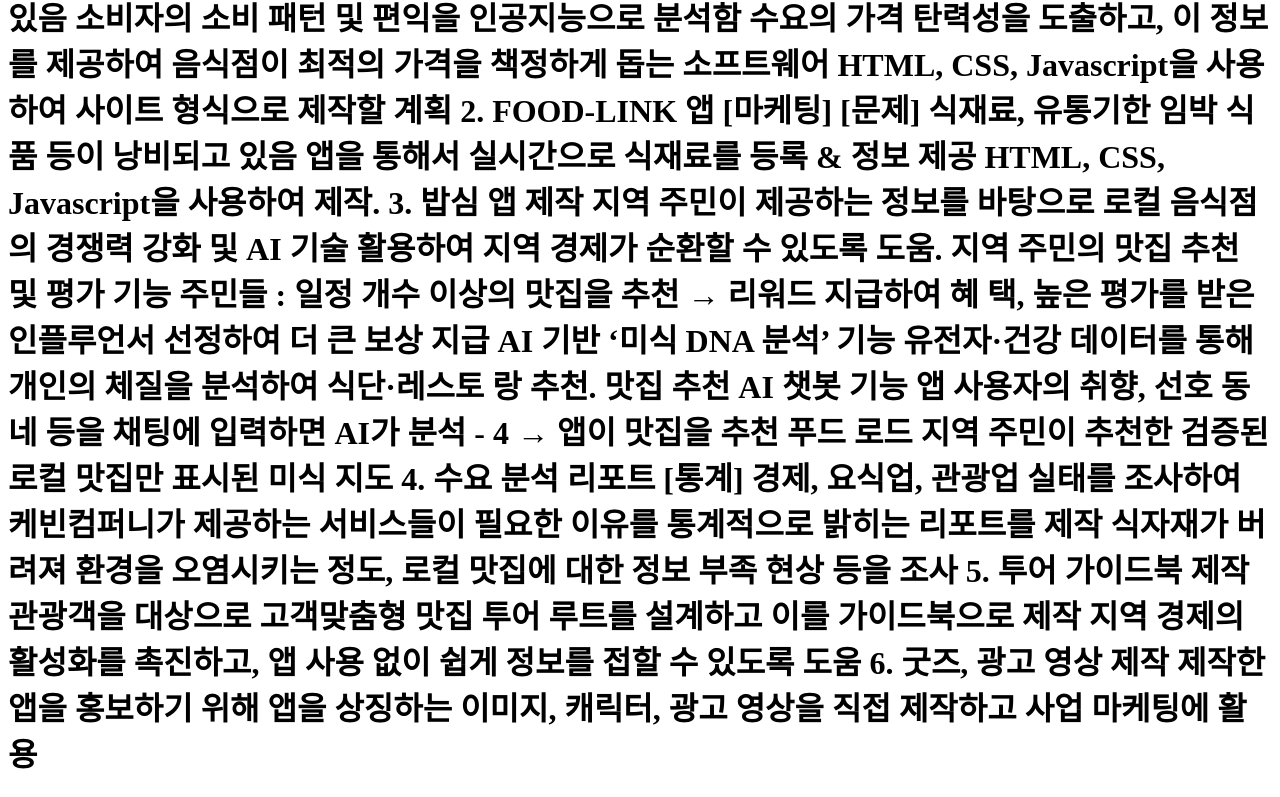
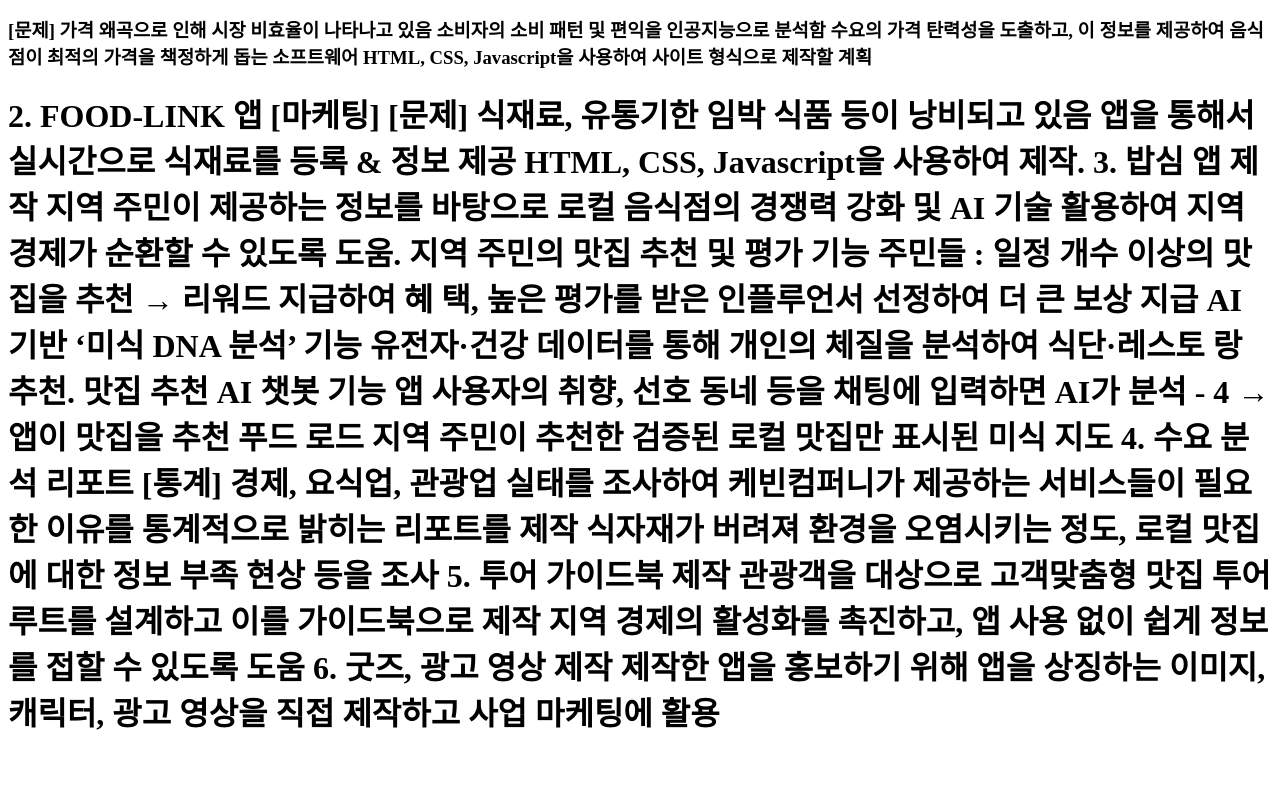
Before and after one commit to KebinCo/home.kr, a plain HTML site: page index.html in a window 1280 px wide. Shown: the part 74-871 px from the top of the page. After the commit the page ends 830 px from the top, so only its background shows below. Drawn offline with Linux system fonts and the light colour scheme.

Commit message:
Update index.html

```diff
--- a/index.html
+++ b/index.html
@@ -3,13 +3,13 @@
 <head>
 </head>
 <body>
-  <h1>
-    1. (음식) 가격 최적화 소프트웨어 [경제, 통계]
- [문제] 가격 왜곡으로 인해 시장 비효율이 나타나고 있음
+  <h1>1. (음식) 가격 최적화 소프트웨어 [경제, 통계]</h1>
+  <h3>[문제] 가격 왜곡으로 인해 시장 비효율이 나타나고 있음
 소비자의 소비 패턴 및 편익을 인공지능으로 분석함
-수요의 가격 탄력성을 도출하고, 이 정보를 제공하여 음식점이 최적의
-가격을 책정하게 돕는 소프트웨어
-HTML, CSS, Javascript을 사용하여 사이트 형식으로 제작할 계획
+수요의 가격 탄력성을 도출하고, 이 정보를 제공하여 음식점이 최적의 가격을 책정하게 돕는 소프트웨어
+HTML, CSS, Javascript을 사용하여 사이트 형식으로 제작할 계획</h3>
+
+    <h1>
 2. FOOD-LINK 앱 [마케팅]
  [문제] 식재료, 유통기한 임박 식품 등이 낭비되고 있음
 앱을 통해서 실시간으로 식재료를 등록 & 정보 제공
```
